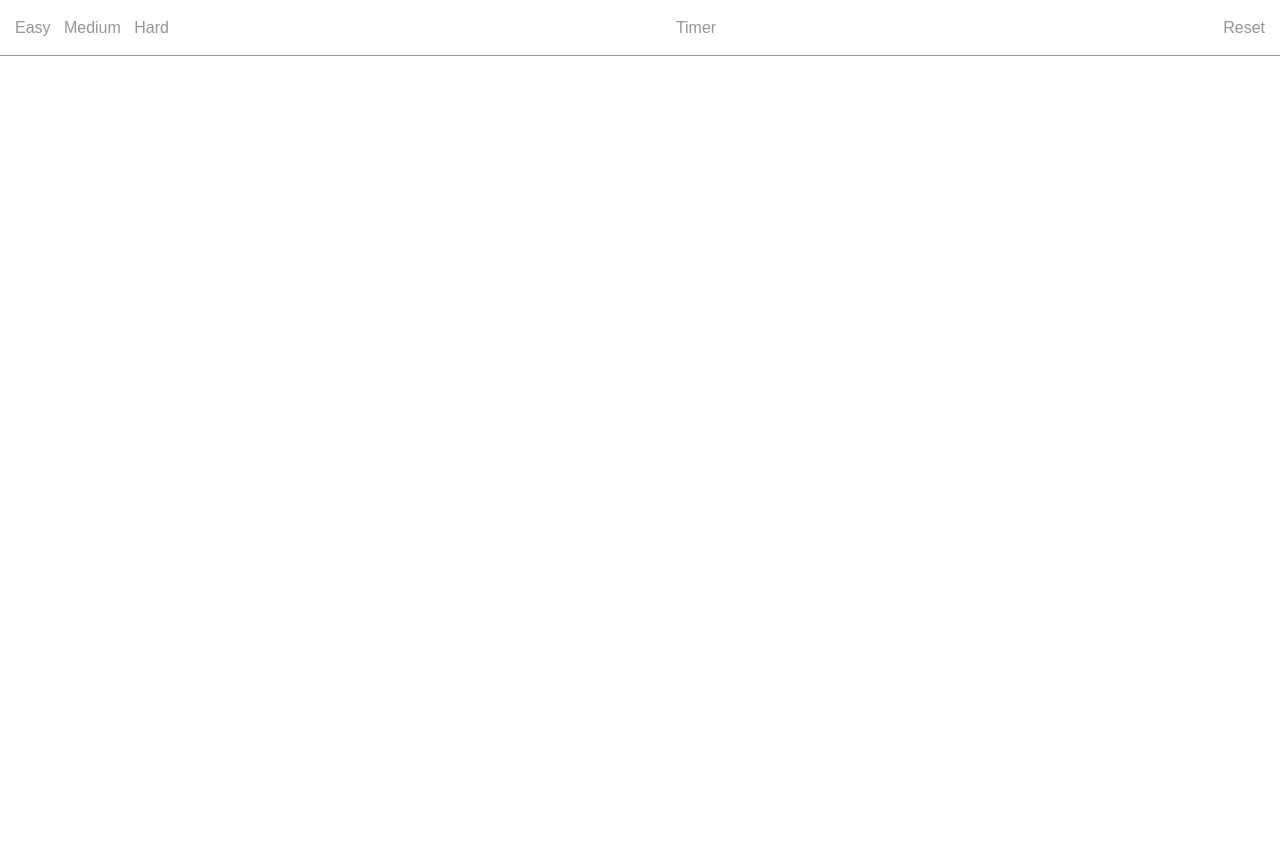
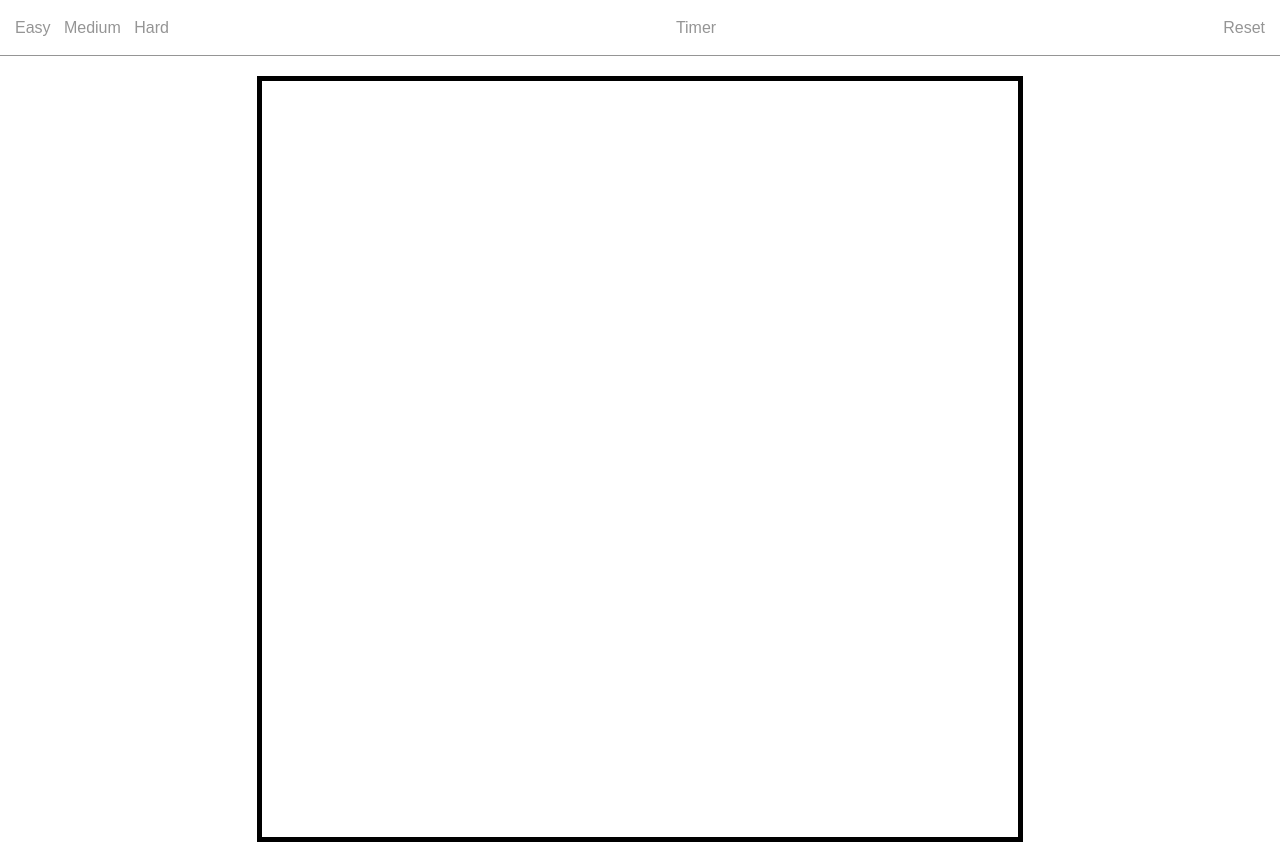
Before and after one commit to sunnycat000/sudoku, an Angular app: page / in a window 1280 px wide. Before the commit the page ends 800 px from the top, so only its background shows below. Built offline with nearby package versions, Linux system fonts and the light colour scheme.

Commit message:
Created play area

```diff
--- a/src/app/app.component.css
+++ b/src/app/app.component.css
@@ -0,0 +1,3 @@
+div {
+  margin: 20px;
+}
--- a/src/app/app.component.html
+++ b/src/app/app.component.html
@@ -1,2 +1,5 @@
 <app-header></app-header>
+<div>
+  <app-larg-grid></app-larg-grid>
+</div>
 <router-outlet></router-outlet>
--- a/src/app/components/larg-grid/larg-grid.component.css
+++ b/src/app/components/larg-grid/larg-grid.component.css
@@ -0,0 +1,6 @@
+.playarea {
+  height: 756px;
+  width: 756px;
+  margin: auto;
+  border: 5px solid black;
+}
--- a/src/app/components/larg-grid/larg-grid.component.html
+++ b/src/app/components/larg-grid/larg-grid.component.html
@@ -1 +1 @@
-<p>larg-grid works!</p>
+<div class="playarea"></div>
```
